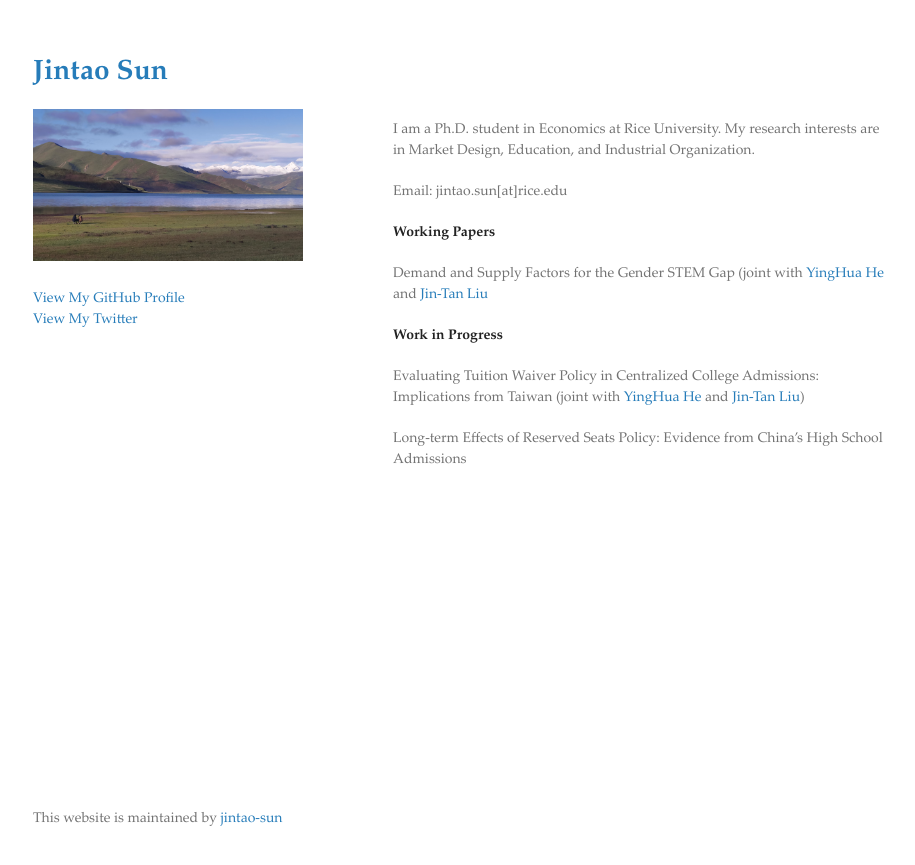
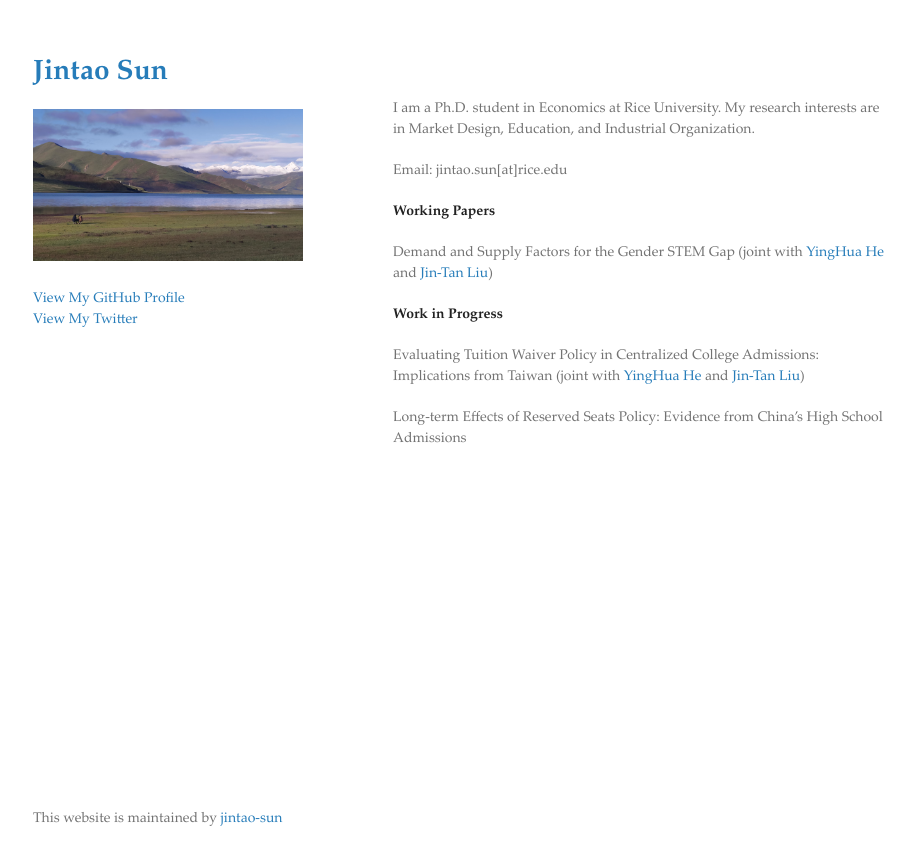
Before and after one commit to jintao-sun/jintao-sun.github.io, a Jekyll site: the page built from index.md, in a window 1280 px wide. Shown: the top 865 px of the page, without its empty margins (177-1092 px from the left). Built offline with Jekyll 4.4.1, drawn with Linux system fonts in a browser that asks for light colours; the repository's description, which GitHub fills in, is left out.

Commit message:
Update index.md

```diff
--- a/index.md
+++ b/index.md
@@ -2,7 +2,6 @@
 layout: default
 ---
 
-<br/>
 <br/>
 
 I am a Ph.D. student in Economics at Rice University. My research interests are in Market Design, Education, and Industrial Organization.
@@ -11,7 +10,7 @@ Email: jintao.sun[at]rice.edu
 
 **Working Papers**
 
-Demand and Supply Factors for the Gender STEM Gap (joint with [YingHua He](https://sites.google.com/site/yinghuahe/){:target="_blank"} and [Jin-Tan Liu](https://homepage.ntu.edu.tw/~liujt/){:target="_blank"}
+Demand and Supply Factors for the Gender STEM Gap (joint with [YingHua He](https://sites.google.com/site/yinghuahe/){:target="_blank"} and [Jin-Tan Liu](https://homepage.ntu.edu.tw/~liujt/){:target="_blank"})
 
 **Work in Progress**
 
```
